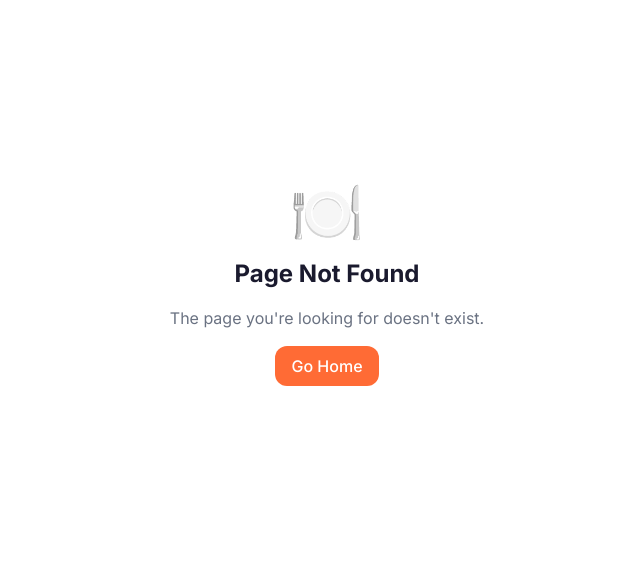
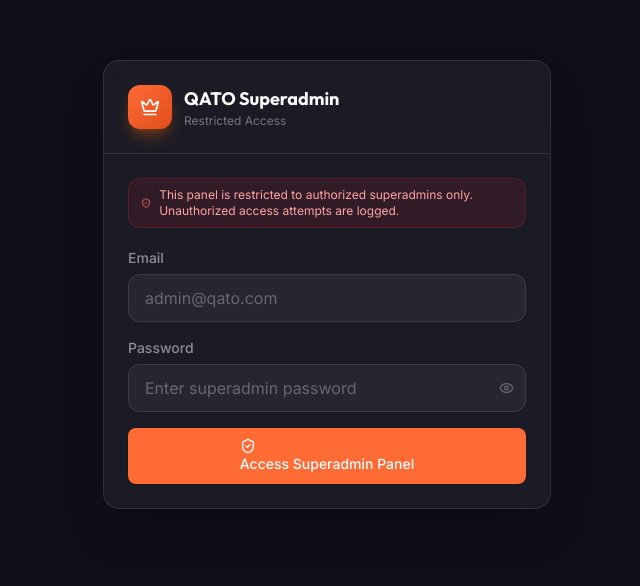
Before and after one commit to Somesh2504/Qato, a React (Vite) app in the folder serveq-frontend/: page /superadmin/login in a window 1280 px wide. Before the commit this address had no page. Shown: the part 116-702 px from the top of the page, without its empty margins (313-953 px from the left). Built offline with nearby package versions, Linux system fonts and the light colour scheme.

Commit message:
superadminlogin

```diff
--- a/serveq-frontend/src/App.jsx
+++ b/serveq-frontend/src/App.jsx
@@ -20,6 +20,7 @@ const CheckoutPage = lazy(() => import('./pages/customer/CheckoutPage'));
 const PaymentResultPage = lazy(() => import('./pages/customer/PaymentResultPage'));
 const OrderStatusPage = lazy(() => import('./pages/customer/OrderStatusPage'));
 const SuperadminDashboard = lazy(() => import('./pages/superadmin/SuperadminDashboard'));
+const SuperadminLoginPage = lazy(() => import('./pages/superadmin/SuperadminLoginPage'));
 
 // Protected route wrapper (Restaurant Admin)
 function Protected({ children }) {
@@ -30,21 +31,10 @@ function Protected({ children }) {
   return children;
 }
 
-// Superadmin protected route wrapper
+// Superadmin protected route wrapper — checks sessionStorage flag from /superadmin/login
 function SuperadminProtected({ children }) {
-  const { isLoggedIn, isLoading, isSuperadmin } = useAuth();
-  if (isLoading) return <LoadingSpinner fullScreen text="Loading…" />;
-  if (!isLoggedIn) return <Navigate to="/login" replace />;
-  if (!isSuperadmin) return (
-    <div className="min-h-screen flex flex-col items-center justify-center gap-4 bg-[#0f0f1a] text-white">
-      <div className="text-6xl">🔒</div>
-      <h1 className="text-2xl font-bold">Access Denied</h1>
-      <p className="text-white/50">You do not have superadmin privileges.</p>
-      <a href="/" className="px-4 py-2 bg-[#FF6B35] text-white rounded-xl font-medium hover:bg-[#E55A24] transition-colors">
-        Go Home
-      </a>
-    </div>
-  );
+  const isSuperadmin = sessionStorage.getItem('qato_superadmin') === 'true';
+  if (!isSuperadmin) return <Navigate to="/superadmin/login" replace />;
   return children;
 }
 
@@ -90,6 +80,7 @@ export default function App() {
           <Route path="/admin/settings" element={<Protected><SettingsPage /></Protected>} />
 
           {/* Superadmin (protected — only verified superadmins) */}
+          <Route path="/superadmin/login" element={<SuperadminLoginPage />} />
           <Route path="/superadmin" element={<Navigate to="/superadmin/dashboard" replace />} />
           <Route path="/superadmin/dashboard" element={<SuperadminProtected><SuperadminDashboard /></SuperadminProtected>} />
 
--- /dev/null
+++ b/serveq-frontend/src/pages/superadmin/SuperadminLoginPage.jsx
@@ -0,0 +1,148 @@
+// src/pages/superadmin/SuperadminLoginPage.jsx
+import { useState } from 'react';
+import { useNavigate } from 'react-router-dom';
+import { Crown, Eye, EyeOff, ShieldCheck } from 'lucide-react';
+import { getSupabaseClient } from '../../lib/supabaseClient';
+import Button from '../../components/ui/Button';
+import toast from 'react-hot-toast';
+
+const ALLOWED_EMAIL = import.meta.env.VITE_SUPERADMIN_EMAIL;
+const ALLOWED_PASSWORD = import.meta.env.VITE_SUPERADMIN_PASSWORD;
+
+export default function SuperadminLoginPage() {
+  const navigate = useNavigate();
+  const [email, setEmail] = useState('');
+  const [password, setPassword] = useState('');
+  const [showPw, setShowPw] = useState(false);
+  const [loading, setLoading] = useState(false);
+  const [error, setError] = useState('');
+
+  const handleSubmit = async (e) => {
+    e.preventDefault();
+    setError('');
+
+    const trimmedEmail = email.trim().toLowerCase();
+    if (!trimmedEmail || !password) {
+      return setError('Email and password are required.');
+    }
+
+    // ── GATE: Check against fixed env credentials ──
+    if (trimmedEmail !== ALLOWED_EMAIL?.toLowerCase() || password !== ALLOWED_PASSWORD) {
+      setError('Access denied. Invalid credentials.');
+      toast.error('Access denied.');
+      return;
+    }
+
+    setLoading(true);
+    try {
+      // Sign in via Supabase Auth to get a session for database queries
+      const supabase = getSupabaseClient();
+      const { data, error: authError } = await supabase.auth.signInWithPassword({
+        email: trimmedEmail,
+        password,
+      });
+
+      if (authError) {
+        throw new Error('Auth failed. Make sure this email has a Supabase Auth account with the same password.');
+      }
+
+      // Mark superadmin session
+      sessionStorage.setItem('qato_superadmin', 'true');
+
+      toast.success('Welcome, Superadmin!');
+      navigate('/superadmin/dashboard');
+
+    } catch (err) {
+      setError(err?.message || 'Login failed');
+      toast.error(err?.message || 'Login failed');
+    } finally {
+      setLoading(false);
+    }
+  };
+
+  const inputCls =
+    'w-full h-12 rounded-xl bg-white/5 border border-white/10 px-4 text-sm text-white placeholder:text-white/30 focus:outline-none focus:border-[#FF6B35] focus:ring-2 focus:ring-[#FF6B35]/10 transition-all';
+
+  return (
+    <div className="min-h-screen flex items-center justify-center bg-[#0f0f1a] p-4">
+      {/* Background decorations */}
+      <div className="absolute inset-0 overflow-hidden pointer-events-none">
+        <div className="absolute -top-40 -right-40 w-96 h-96 rounded-full bg-[#FF6B35]/5 blur-3xl" />
+        <div className="absolute -bottom-40 -left-40 w-96 h-96 rounded-full bg-purple-500/5 blur-3xl" />
+      </div>
+
+      <div className="relative w-full max-w-md bg-white/5 backdrop-blur border border-white/10 rounded-2xl shadow-2xl overflow-hidden">
+        {/* Header */}
+        <div className="p-6 border-b border-white/10 flex items-center gap-3">
+          <div className="w-11 h-11 rounded-xl bg-gradient-to-br from-[#FF6B35] to-[#e04e1a] flex items-center justify-center shadow-lg shadow-orange-500/30">
+            <Crown size={20} className="text-white" />
+          </div>
+          <div>
+            <h1 className="text-lg font-bold text-white" style={{ fontFamily: "'Outfit','Inter',sans-serif" }}>
+              QATO Superadmin
+            </h1>
+            <p className="text-xs text-white/40">Restricted Access</p>
+          </div>
+        </div>
+
+        <div className="p-6 space-y-5">
+          {/* Security badge */}
+          <div className="flex items-center gap-2 px-3 py-2 rounded-xl bg-red-500/10 border border-red-500/20">
+            <ShieldCheck size={16} className="text-red-400" />
+            <p className="text-xs text-red-300">
+              This panel is restricted to authorized superadmins only. Unauthorized access attempts are logged.
+            </p>
+          </div>
+
+          {/* Error */}
+          {error && (
+            <p className="text-red-400 text-sm bg-red-500/10 border border-red-500/20 rounded-lg px-3 py-2">
+              {error}
+            </p>
+          )}
+
+          {/* Login Form */}
+          <form onSubmit={handleSubmit} className="space-y-4">
+            <div>
+              <label className="block text-sm text-white/50 mb-1.5 font-medium">Email</label>
+              <input
+                type="email"
+                value={email}
+                onChange={(e) => setEmail(e.target.value)}
+                className={inputCls}
+                placeholder="admin@qato.com"
+                autoComplete="off"
+              />
+            </div>
+
+            <div>
+              <label className="block text-sm text-white/50 mb-1.5 font-medium">Password</label>
+              <div className="relative">
+                <input
+                  type={showPw ? 'text' : 'password'}
+                  value={password}
+                  onChange={(e) => setPassword(e.target.value)}
+                  className={`${inputCls} pr-10`}
+                  placeholder="Enter superadmin password"
+                  autoComplete="off"
+                />
+                <button
+                  type="button"
+                  onClick={() => setShowPw((s) => !s)}
+                  className="absolute right-3 top-1/2 -translate-y-1/2 text-white/30 hover:text-white/60 transition-colors"
+                >
+                  {showPw ? <EyeOff size={15} /> : <Eye size={15} />}
+                </button>
+              </div>
+            </div>
+
+            <Button type="submit" variant="primary" loading={loading} fullWidth>
+              <ShieldCheck size={16} />
+              Access Superadmin Panel
+            </Button>
+          </form>
+        </div>
+      </div>
+    </div>
+  );
+}
```
Also changed, not shown: 1 other file (tests, documents, lock files or other folders).
